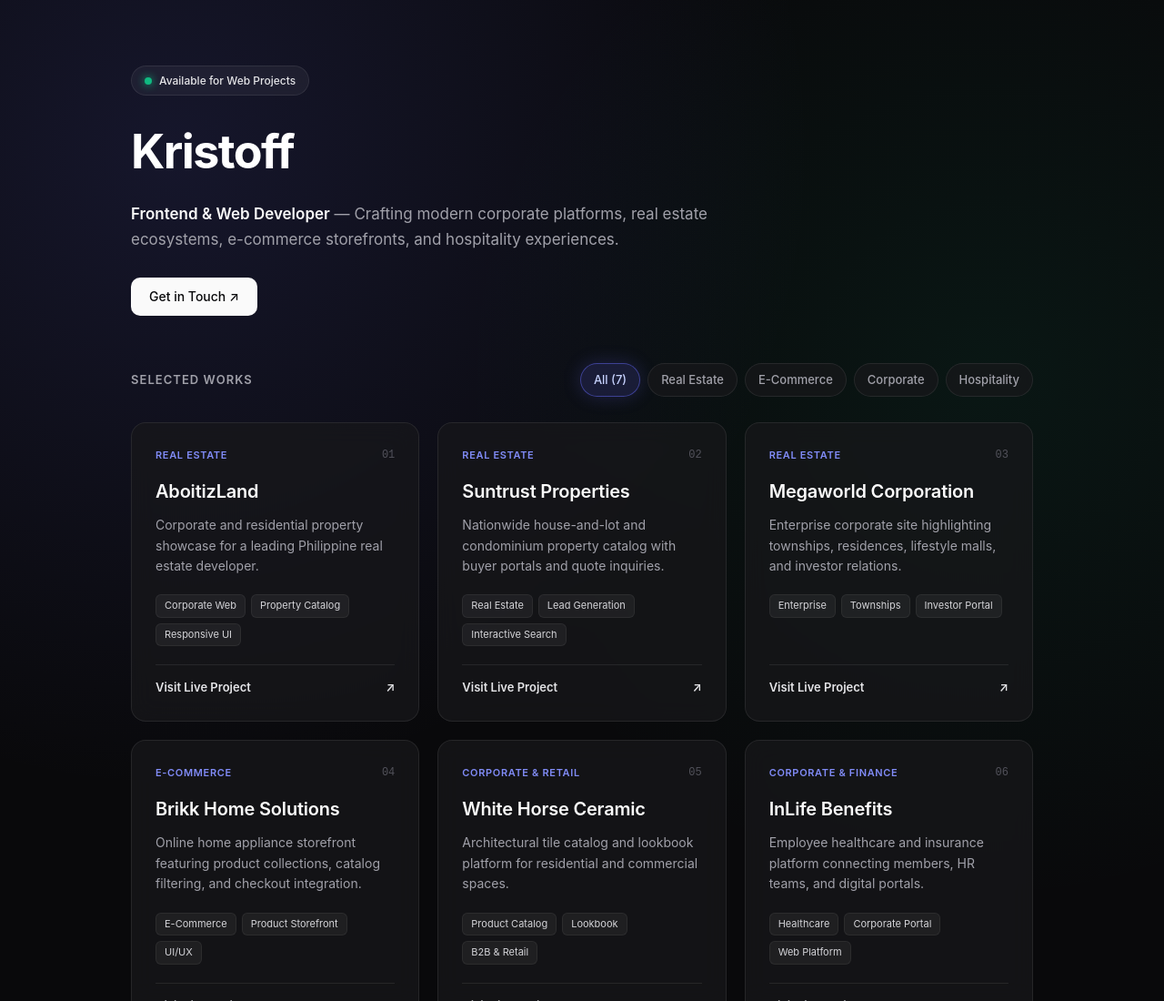
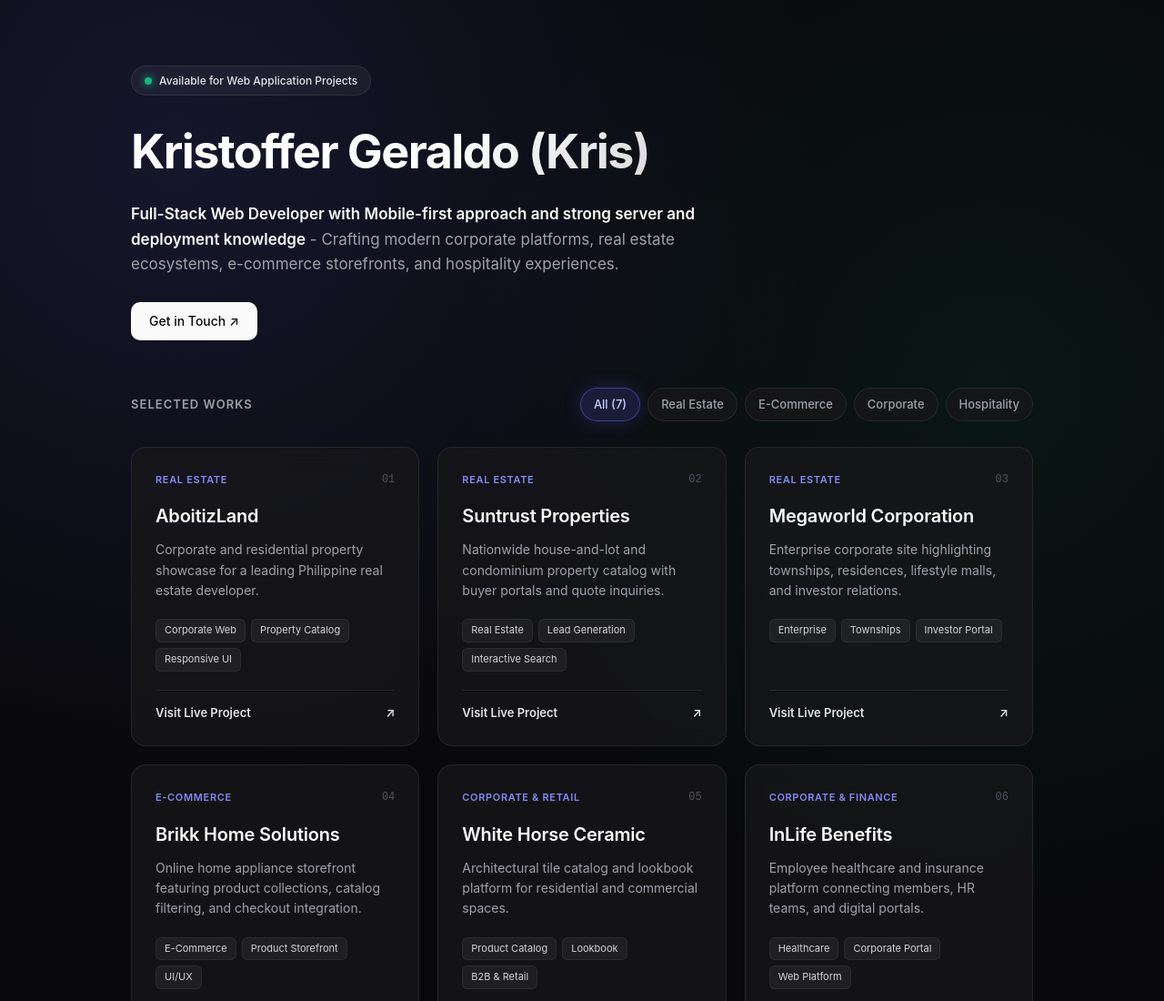
Before and after one commit to kristoffg10/my-portfolio, a plain HTML site: page index.html in a window 1280 px wide. Shown: the top 1100 px of the page at 91% size. Drawn offline with Linux system fonts and the light colour scheme.

Commit message:
Update index.html

```diff
--- a/index.html
+++ b/index.html
@@ -314,11 +314,11 @@
     <header>
       <div class="status-pill">
         <span class="status-dot"></span>
-        Available for Web Projects
+        Available for Web Application Projects
       </div>
-      <h1>Kristoff</h1>
+      <h1>Kristoffer Geraldo (Kris)</h1>
       <p class="subtitle">
-        <strong>Frontend & Web Developer</strong> — Crafting modern corporate platforms, real estate ecosystems, e-commerce storefronts, and hospitality experiences.
+        <strong>Full-Stack Web Developer with Mobile-first approach and strong server and deployment knowledge</strong> - Crafting modern corporate platforms, real estate ecosystems, e-commerce storefronts, and hospitality experiences.
       </p>
       <div class="hero-actions">
         <a class="btn-primary" href="mailto:kristoffergeraldo024@gmail.com">Get in Touch ↗</a>
```
